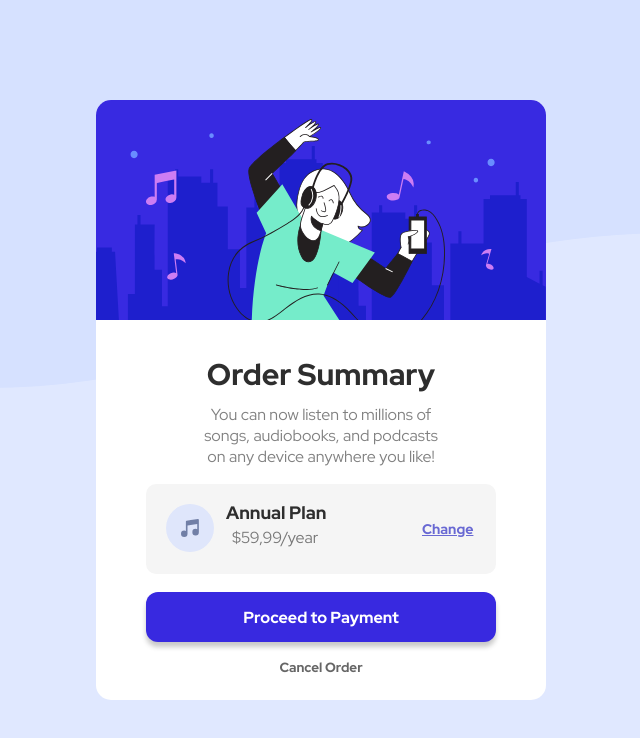
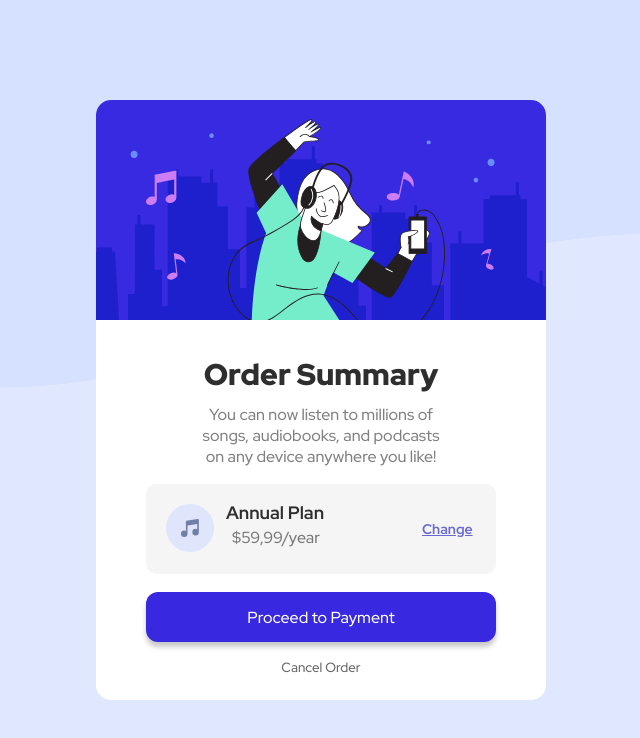
Before and after one commit to JaeTriesGit/Order-Summary, a plain HTML site: page index.html in a window 1280 px wide. Shown: the whole page, without its empty margins (319-959 px from the left). Drawn offline with Linux system fonts and the light colour scheme.

Commit message:
file fonts changed to google fonts

```diff
--- a/index.html
+++ b/index.html
@@ -2,6 +2,7 @@
 <html>
     <link href="./style.css" rel="stylesheet">
     <body>
+        <link href="https://fonts.googleapis.com/css2?family=Red+Hat+Display:wght@500;700;900&display=swap" rel="stylesheet">
         <div id="MainFrame">
             <img src="./imgs/illustration-hero.svg" id="HeroImg">
             <p id="Title">Order Summary</p>
--- a/style.css
+++ b/style.css
@@ -6,6 +6,8 @@ body {
     background-size:cover;
     background-repeat:no-repeat;
 }
+
+/* Haha, same here as with the QR one, fonts still included in files though
 
 @font-face{
     font-family: RedHat;
@@ -24,6 +26,8 @@ body {
     src: url(./Fonts/RedHatDisplay-Regular.ttf);
     font-weight:normal;
 }
+
+*/
 
 #MainFrame{
     border-radius:15px;
@@ -48,8 +52,8 @@ body {
     font-size:30px;
     text-align:center;
     height:30px;
-    font-family: RedHat, serif;
-    font-weight:bold;
+    font-family: 'Red Hat Display', sans-serif;
+    font-weight: 900;
     color:rgb(46, 46, 46);
 }
 
@@ -58,7 +62,7 @@ body {
     text-align:center;
     height:50px;
     width:250px;
-    font-family: RedHat, serif;
+    font-family: 'Red Hat Display', sans-serif;
     font-weight:normal;
     margin-left:100px;
     margin-top:-10px;
@@ -81,8 +85,8 @@ body {
 
 #AnnualTitle{
     font-size:18px;
-    font-family: RedHat, serif;
-    font-weight: bold;
+    font-family: 'Red Hat Display', sans-serif;
+    font-weight: 700;
     margin-left:80px;
     margin-top:-55px;
     color:rgb(46, 46, 46);
@@ -90,8 +94,8 @@ body {
 
 #AnnualPrice{
     font-size:16px;
-    font-family: RedHat, serif;
-    font-weight: normal;
+    font-family: 'Red Hat Display', sans-serif;
+    font-weight: 500;
     margin-left:86px;
     margin-top: -15px;
     color:rgb(119, 119, 119);
@@ -100,7 +104,7 @@ body {
 #AnnualChange{
     position:absolute;
     font-size:14px;
-    font-family: RedHat, serif;
+    font-family: 'Red Hat Display', sans-serif;
     font-weight: bold;
     text-decoration:underline;
     margin-left: 270px;
@@ -122,8 +126,8 @@ body {
     width:350px;
     height:50px;
     margin-left: 50px;
-    font-family: RedHat, serif;
-    font-weight: bold;
+    font-family: 'Red Hat Display', sans-serif;
+    font-weight: 500;
     color:rgb(255, 255, 255);
     background-color:hsl(245, 75%, 52%);
     box-shadow: 0px 5px 5px hsl(0, 0%, 79%);
@@ -140,8 +144,8 @@ body {
     height:20;
     margin-left:50%;
     margin-top:15px;
-    font-family: RedHat, serif;
-    font-weight: bold;
+    font-family: 'Red Hat Display', sans-serif;
+    font-weight: 500;
     left:-50px;
     background:none;
     border:0px;
```
